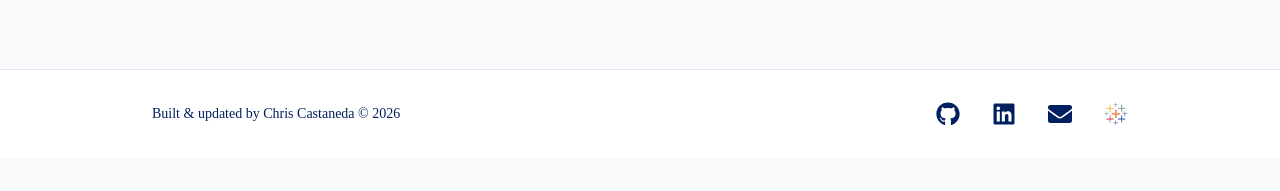
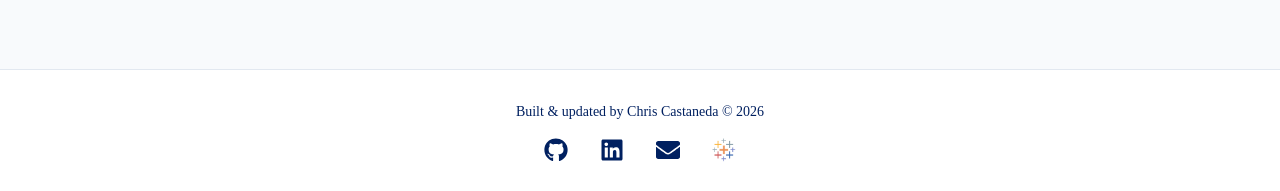
Before and after one commit to Chris-D-Jose-Castaneda/my-website, a React (Vite) app: page / in a window 1280 px wide. Shown: the part 1126-1317 px from the top of the page. Before the commit the page ends 1284 px from the top, so only its background shows below. Built offline with nearby package versions, Linux system fonts and the light colour scheme.

Commit message:
footer update

```diff
--- a/src/components/Footer.jsx
+++ b/src/components/Footer.jsx
@@ -4,7 +4,8 @@ export default function Footer() {
   return (
     // Set background to match navbar (bg-white/95 dark:bg-slate-950/95 or similar)
     <footer className="border-t border-slate-200 dark:border-slate-800 bg-white dark:bg-slate-950 mt-10 transition-colors duration-300">
-      <div className="max-w-5xl mx-auto px-6 py-8 flex flex-col md:flex-row justify-between items-center text-sm">
+      {/* Changed layout to always be flex-col and centered with a gap */}
+      <div className="max-w-5xl mx-auto px-6 py-8 flex flex-col justify-center items-center gap-4 text-sm font-serif">
 
         {/* Footer Text - Consistent with navbar/body theme */}
         <p className="font-medium text-[#002060] dark:text-slate-300 transition-colors duration-300">
@@ -12,7 +13,7 @@ export default function Footer() {
         </p>
 
         {/* SocialLinks */}
-        <div className="mt-4 md:mt-0">
+        <div>
           <SocialLinks />
         </div>
 
```
